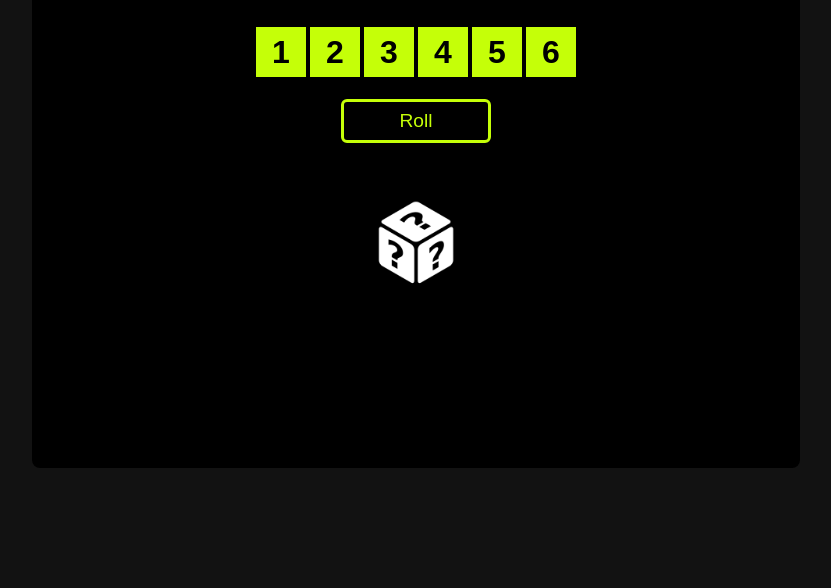
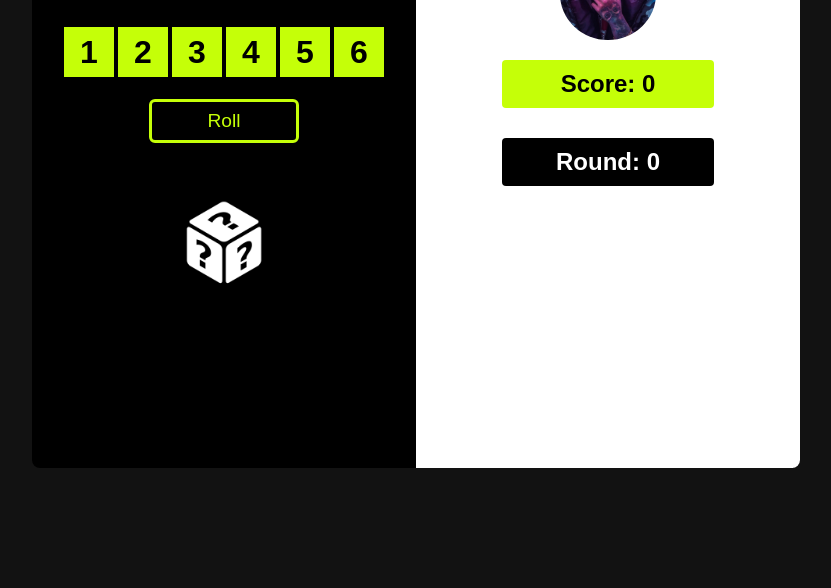
Before and after one commit to Amiz001/Dice-Roller, a plain HTML site: page index.html in a window 1280 px wide. Shown: the part 212-800 px from the top of the page, without its empty margins (224-1055 px from the left). Drawn offline with Linux system fonts and the light colour scheme.

Commit message:
score card created

```diff
--- a/index.html
+++ b/index.html
@@ -9,6 +9,7 @@
 </head>
 <body>
     <div id="main-container">
+        <div id="game-container">
             <h1>DICE ROLLER</h1>
             <div id="options">
                 <div class="card" id="card1" value=1>1</div>
@@ -23,8 +24,13 @@
             <div id="diceAnimation">
                 <img src="images/GG.png" alt="default-Dice" id="dice">
             </div>
-
+        </div>
+        <div id="score-container">
+            <img src="images/pp.jpg" alt="profile-picture" id="pp">
+            <h1 id="scoretitle">Score: 0</h1>
+            <h1 id="scoretitle2">Round: 0</h1>
             <p id="result"></p>
+        </div>
     </div>
 
     <script src="index.js"></script>
--- a/index.js
+++ b/index.js
@@ -2,12 +2,16 @@ const cards = document.querySelectorAll('.card');
 const rollBtn = document.getElementById('rollBtn');
 const result = document.getElementById('result');
 const dice = document.getElementById('dice');
+const scoreText = document.getElementById('scoretitle');
+const roundText = document.getElementById('scoretitle2');
 
 const successSound = new Audio('audio/success.mp3');
 const failedSound = new Audio('audio/failed.mp3');
 
 let cardValue = 0;
 let randomeValue;
+let score = 0 ;
+let round = 0 ;
 
   for (let i = 0; i < cards.length; i++) {
     cards[i].addEventListener('click', function() {
@@ -36,10 +40,16 @@ let randomeValue;
         if(cardValue == randomeValue){
             result.textContent = "Correct Guess!";
             successSound.play();
+            score += 5;
+            round++;
         }
         else{
             result.textContent = `Wrong Guess!`;
             failedSound.play();
+            round++;
         }
     }
+
+    scoreText.textContent = `Score: ${score}`;
+    roundText.textContent = `Round: ${round}`;
   });
--- a/style.css
+++ b/style.css
@@ -12,10 +12,16 @@ body{
     background-color: rgb(18, 18, 18);
 }
 #main-container{
+    display: flex;
     height: 70vh;
     width: 60vw;
     background-color: rgb(0, 0, 0);
     border-radius: 8px;
+    overflow: hidden;
+}
+#game-container{
+    width: 50%;
+    height: 50%;
     display: flex;
     flex-direction: column;
     align-items: center;
@@ -109,7 +115,42 @@ h1{
     }
 }
 #result{
-    color: rgb(255, 210, 8);
+    color: rgb(0, 0, 0);
     font-size: 30px;
+    margin-top: 30px;
+    font-weight: bold;
+}
+#score-container{
+    height: 100%;
+    width: 50%;
+    background-color: rgb(255, 255, 255);
+    overflow: hidden;
+    display: flex;
+    flex-direction: column;
+    align-items: center;
+}
+#scoretitle2{
+    font-size: 1.5em;
+    color: rgb(255, 255, 255);
+    background-color: black;
+    padding: 10px;
+    width: 50%;
+    border-radius: 4px;
+    text-align: center;
+    margin-top: 10px;
+}
+#scoretitle{
+    font-size: 1.5em;
+    color: black;
+    background-color: rgb(197, 255, 8);
+    padding: 10px;
+    width: 50%;
+    border-radius: 4px;
+    text-align: center;
+    margin-top: 20px;
+}
+#pp{
+    width: 25%;
+    border-radius: 50%;
     margin-top: 40px;
 }
```
Also changed, not shown: images/pp.jpg (added). Lines whose indentation alone changed are shown as unchanged.
